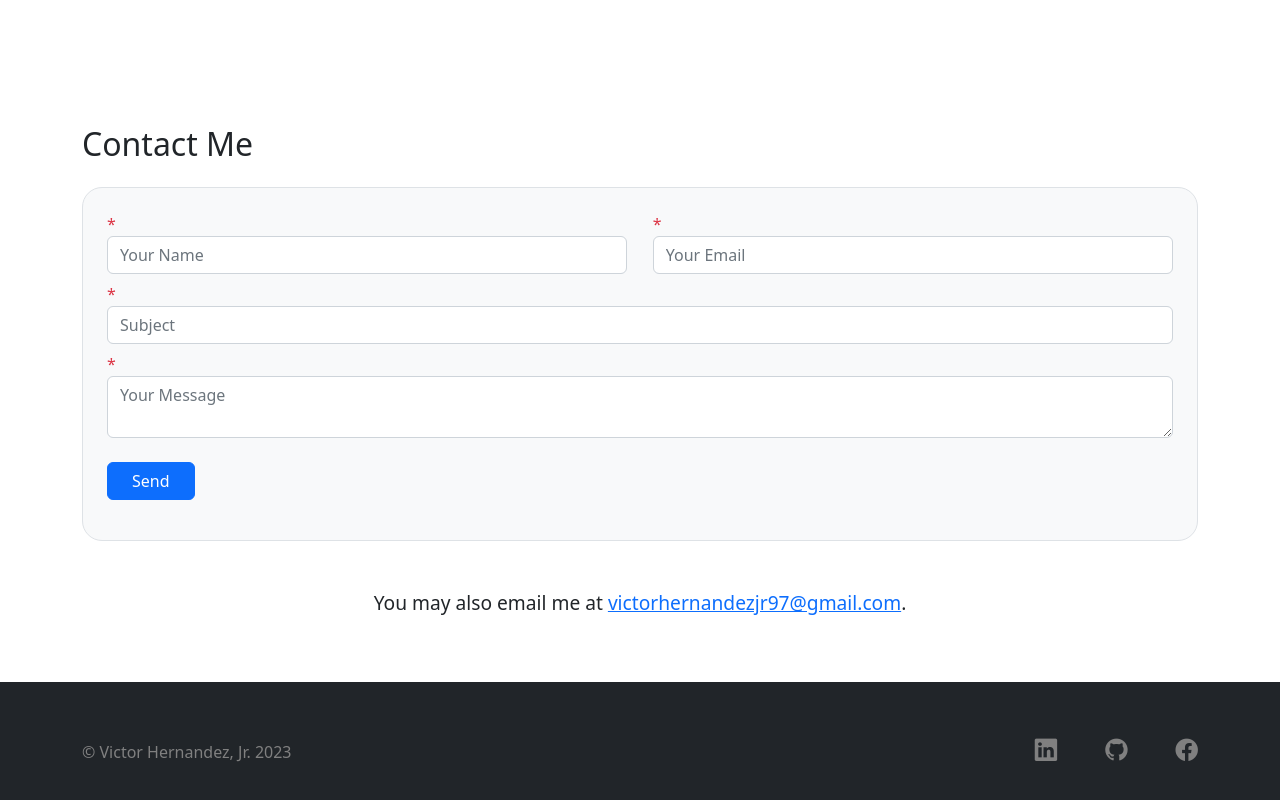
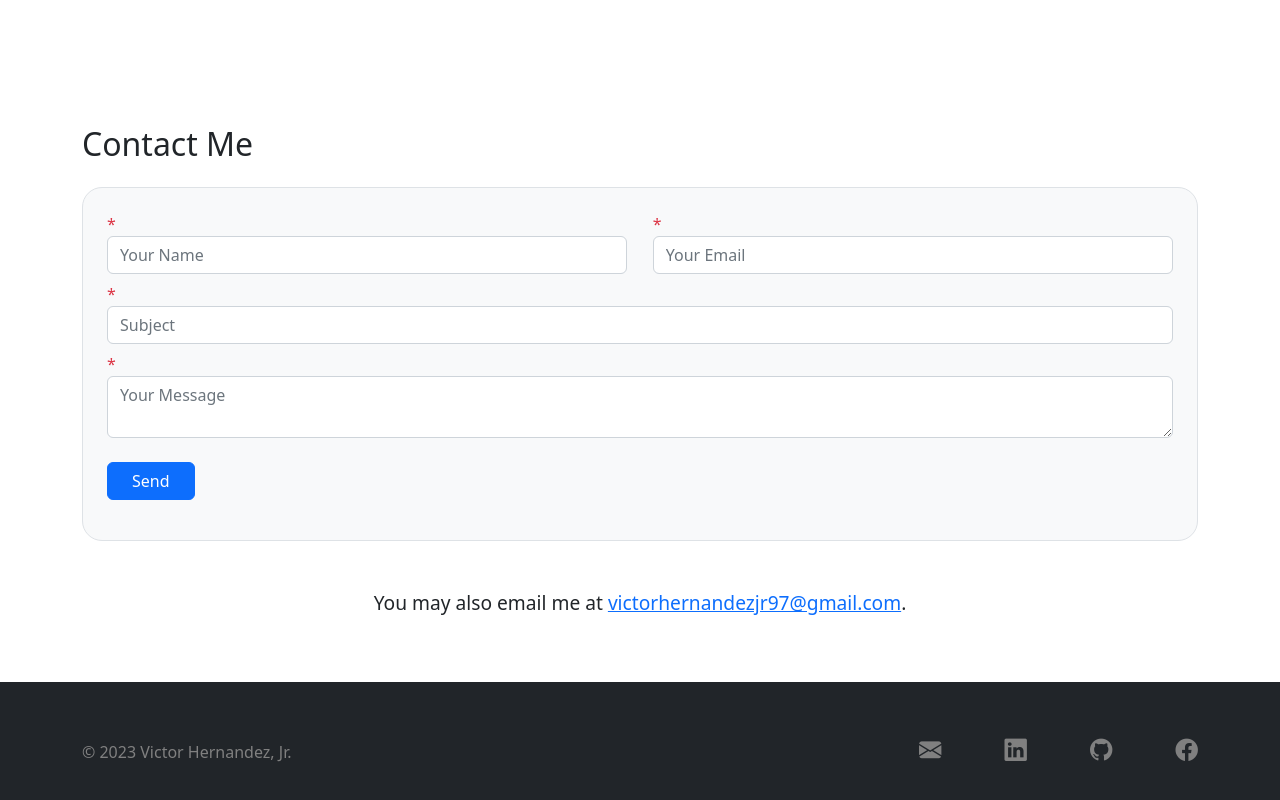
Before and after one commit to vichdz97/Website, an Angular app: page /home in a window 1280 px wide. Shown: the part 2848-3648 px from the top of the page. Built offline with nearby package versions, Linux system fonts and the light colour scheme.

Commit message:
updated footer

```diff
--- a/src/app/footer/footer.component.css
+++ b/src/app/footer/footer.component.css
@@ -2,18 +2,15 @@ footer {
     padding: 4vw ;
 }
 
-.copyright {
+.copyright, .bi {
     color: gray;
 }
 
-.bi {
+.bi, .bi:hover {
     font-size: 1.75vw;
-    color: gray;
     transition: 0.5s;
 }
 
 .bi:hover {
-    font-size: 1.75vw;
     color: white;
-    transition: 0.5s;
 }
--- a/src/app/footer/footer.component.html
+++ b/src/app/footer/footer.component.html
@@ -1,9 +1,10 @@
 <footer class="bg-dark">
     <div class="container d-flex justify-content-between align-items-baseline">
-        <p class="copyright">&#169; Victor Hernandez, Jr. 2023</p>
-        <div class="links">
+        <p class="copyright">&#169; 2023 Victor Hernandez, Jr.</p>
+        <div class="links d-flex w-25 justify-content-between">
+            <a href="mailto:victorhernandezjr97@gmail.com?subject=Connecting with Victor Hernandez, Jr."><i class="bi bi-envelope-fill"></i></a>
             <a href="http://linkedin.com/in/victorhernandezjr/" target="_blank"><i class="bi bi-linkedin"></i></a>
-            <a href="https://github.com/vichdz97" class="mx-5" target="_blank"><i class="bi bi-github"></i></a>
+            <a href="https://github.com/vichdz97" target="_blank"><i class="bi bi-github"></i></a>
             <a href="https://www.facebook.com/victorhernandez97/" target="_blank"><i class="bi bi-facebook"></i></a>
         </div>
     </div>
```
